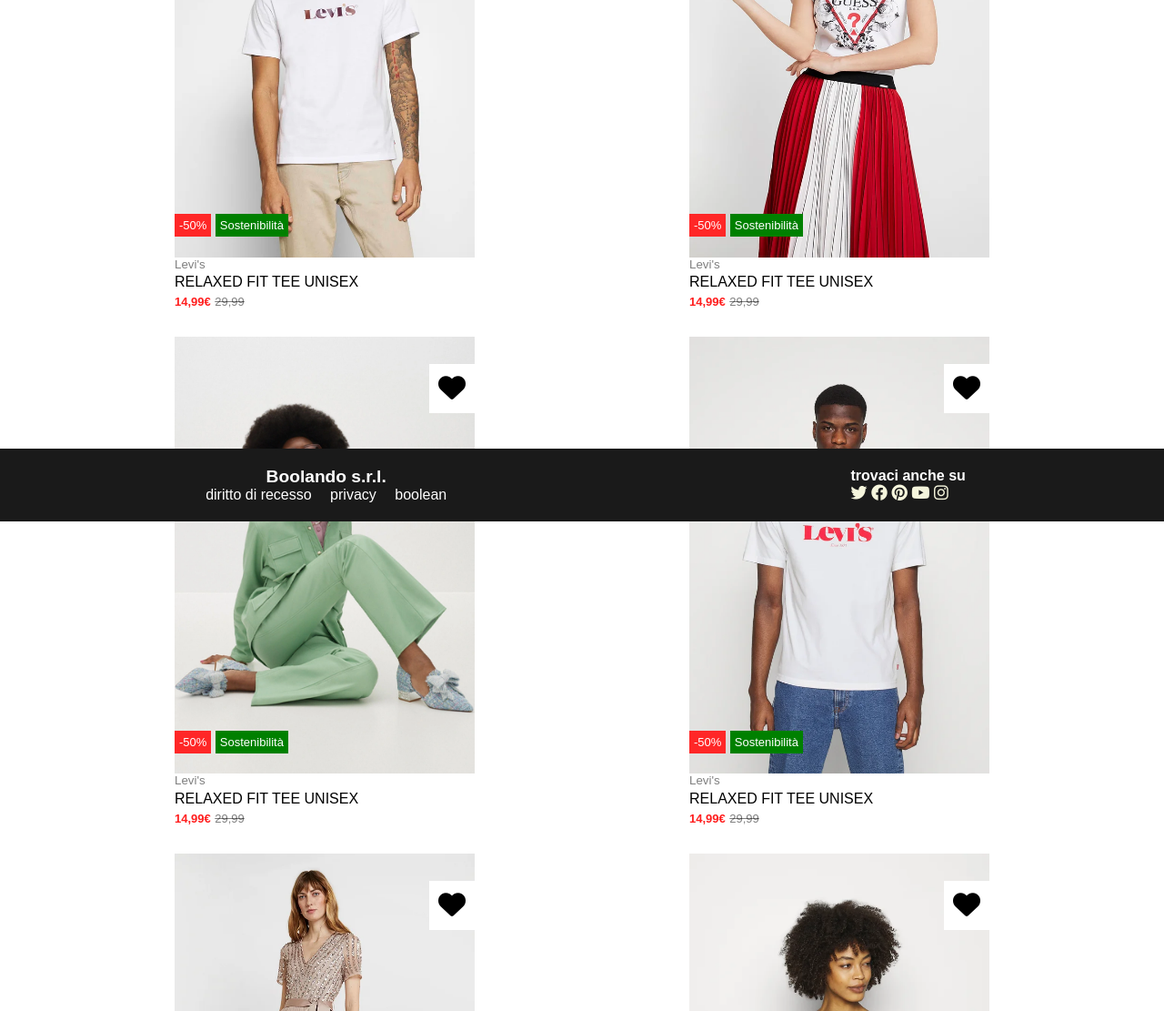
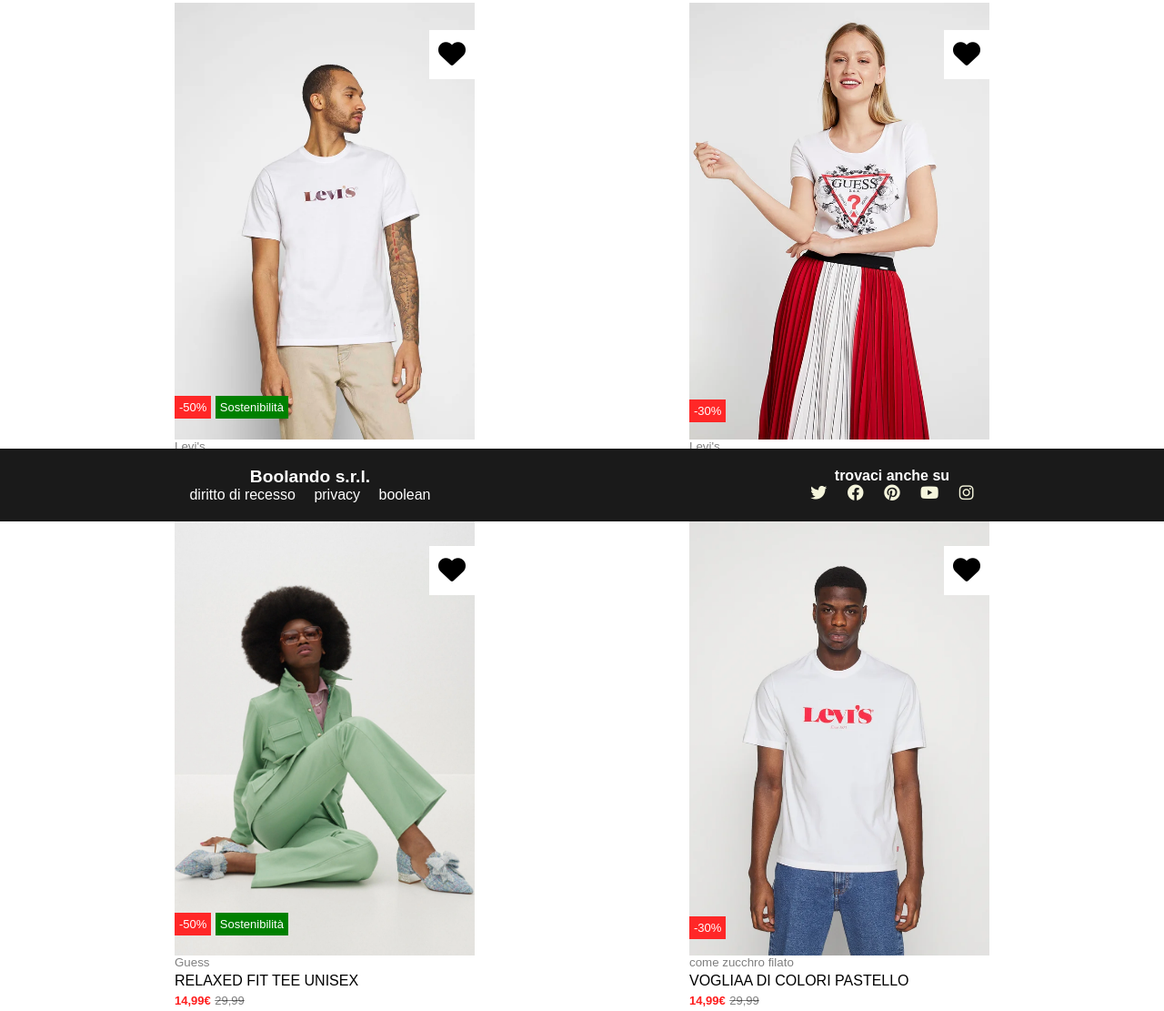
Before and after one commit to alessandromarangoni/html-css-boolando, a plain HTML site: page index.html in a window 1280 px wide. Shown: the part 227-1338 px from the top of the page at 91% size. Drawn offline with Linux system fonts and the light colour scheme.

Commit message:
fix generic

```diff
--- a/css/style.css
+++ b/css/style.css
@@ -38,7 +38,7 @@
 }
 .w80{
     max-width: 70vw;
-    height: 1000px;
+    height: 150vh;
 }
 
 
@@ -60,12 +60,14 @@
     margin: 0 .5em;
 }
 .link:hover{
-    font-size: large;
+    font-size: larger;
 }
 
 .mainContainer{
     justify-content: space-between;
     align-items: center;
+    margin-bottom: 200px;
+    margin-top: 200px;
 }
 
 .w330px{
@@ -150,6 +152,9 @@ h4{
 .srl{
     text-align: center;
 }
+.social{
+    text-align: center;
+}
 .findUs{
     font-weight: bolder;
     color: white;
--- a/index.html
+++ b/index.html
@@ -72,8 +72,7 @@
                         <span class="cuore"><i class="fa-sharp fa-solid fa-heart"></i></span>
                     </div>
                     <div class="discountContainer absolute">
-                        <span class="discount">-50%</span>
-                        <span class="sostenibile">Sostenibilità</span>
+                        <span class="discount">-30%</span>
                     </div>
                 </div>
 
@@ -82,11 +81,11 @@
                 </div>
 
                 <div class="itemName" >
-                    <span>RELAXED FIT TEE UNISEX</span>
+                    <span>ROLES TEE</span>
                 </div>
 
                 <div class="price" >
-                    <span class="currentPrice">14,99&euro;</span> <span class="previousPrice">29,99</span>
+                    <span class="currentPrice">29,99&euro;</span> <span class="previousPrice">35,99&euro;</span>
                 </div>
             </div>
 
@@ -106,7 +105,7 @@
                 </div>
 
                 <div class="marca" >
-                    <span>Levi's</span>
+                    <span>Guess</span>
                 </div>
 
                 <div class="itemName" >
@@ -128,17 +127,16 @@
                         <span class="cuore"><i class="fa-sharp fa-solid fa-heart"></i></span>
                     </div>
                     <div class="discountContainer absolute">
-                        <span class="discount">-50%</span>
-                        <span class="sostenibile">Sostenibilità</span>
+                        <span class="discount">-30%</span>
                     </div>
                 </div>
 
                 <div class="marca" >
-                    <span>Levi's</span>
+                    <span>come zucchro filato</span>
                 </div>
 
                 <div class="itemName" >
-                    <span>RELAXED FIT TEE UNISEX</span>
+                    <span>VOGLIAA DI COLORI PASTELLO</span>
                 </div>
 
                 <div class="price" >
@@ -218,11 +216,11 @@
 
                 <div class="social">
                     <span class="findUs"> trovaci anche su</span> <br>
-                    <span class="SocialIcon"><i class="fa-brands fa-twitter bianchi" ></i></span>
-                    <span class="SocialIcon"><i class="fa-brands fa-facebook"></i></span>
-                    <span class="SocialIcon"> <i class="fa-brands fa-pinterest"></i></span>
-                    <span class="SocialIcon"> <i class="fa-brands fa-youtube"></i></span>
-                    <span class="SocialIcon"> <i class="fa-brands fa-instagram"></i></span>
+                    <span class="SocialIcon link"><i class="fa-brands fa-twitter bianchi" ></i></span>
+                    <span class="SocialIcon link"><i class="fa-brands fa-facebook"></i></span>
+                    <span class="SocialIcon link"> <i class="fa-brands fa-pinterest"></i></span>
+                    <span class="SocialIcon link"> <i class="fa-brands fa-youtube"></i></span>
+                    <span class="SocialIcon link"> <i class="fa-brands fa-instagram"></i></span>
                 </div>
             </div>
         </div>
```
